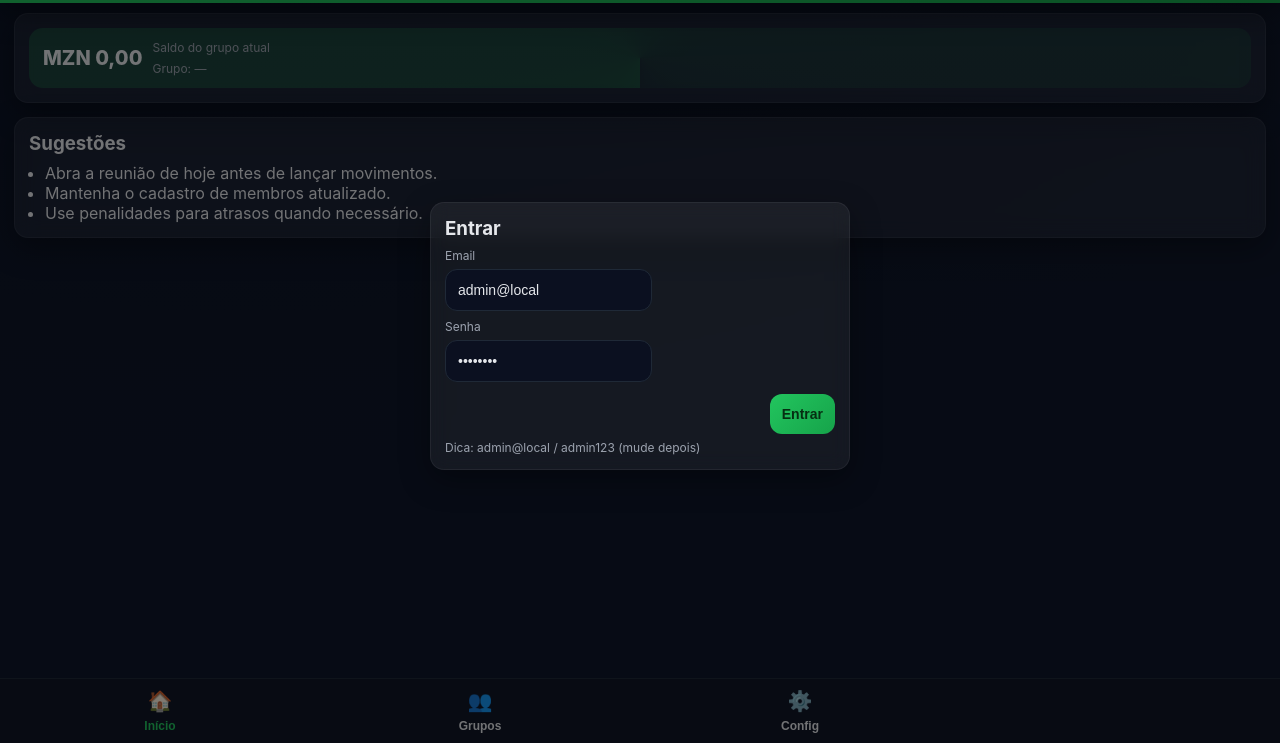
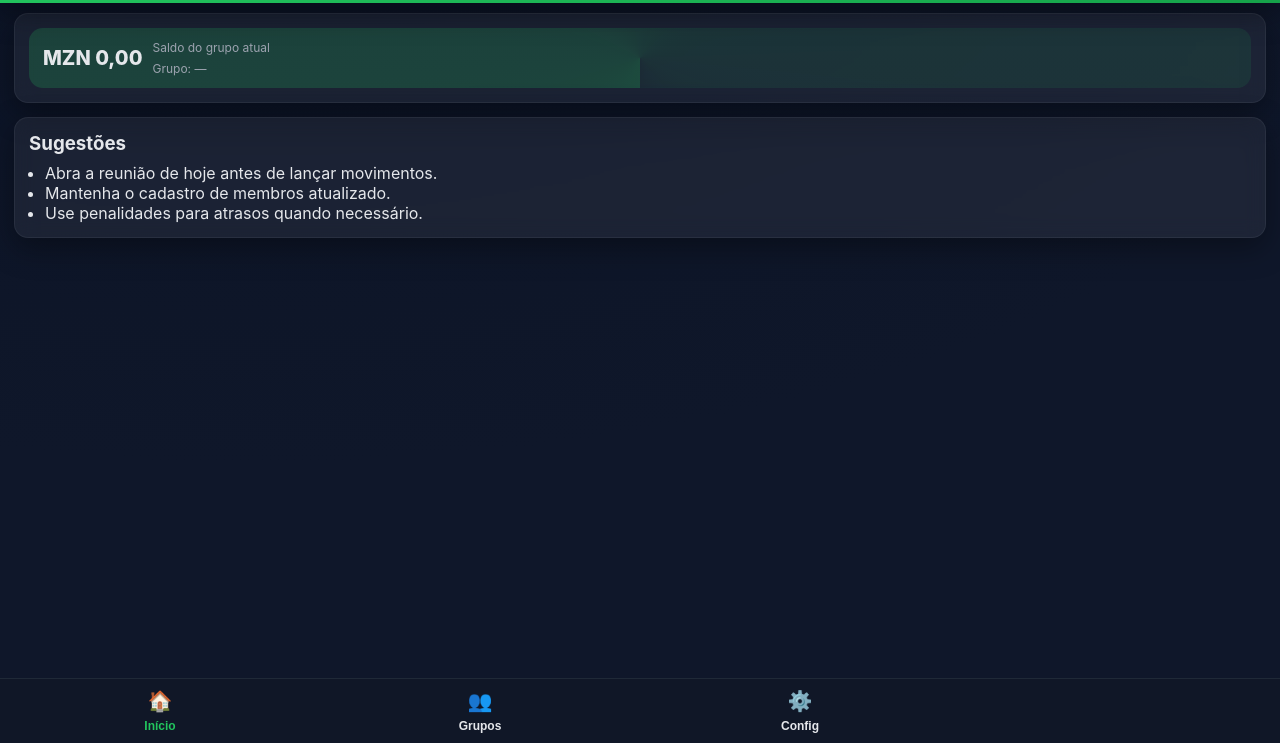
Before and after one commit to petrossemanhica07/app-poupanca, a website: page public/index.html in a window 1280 px wide. Shown: the part 57-800 px from the top of the page. Drawn offline with Linux system fonts and the light colour scheme.

Commit message:
Update index.html

```diff
--- a/public/index.html
+++ b/public/index.html
@@ -129,7 +129,8 @@
   </nav>
 
 <!-- Login modal -->
-  <div id="loginModal" style="position:fixed;inset:0;display:flex;align-items:center;justify-content:center;background:rgba(0,0,0,0.5);z-index:50;">
+<div id="loginModal" class="hidden"
+     style="position:fixed;inset:0;align-items:center;justify-content:center;background:rgba(0,0,0,0.5);z-index:50;">
   <div class="card" style="width:min(420px,92vw);">
     <h3 style="margin:0 0 8px 0;">Entrar</h3>
     <div class="label">Email</div>
@@ -143,6 +144,7 @@
   </div>
 </div>
 
+
   <div id="toast" class="toast hidden"></div>
 
   <script type="module" src="ui.js"></script>
```
Lines whose indentation alone changed are shown as unchanged.
